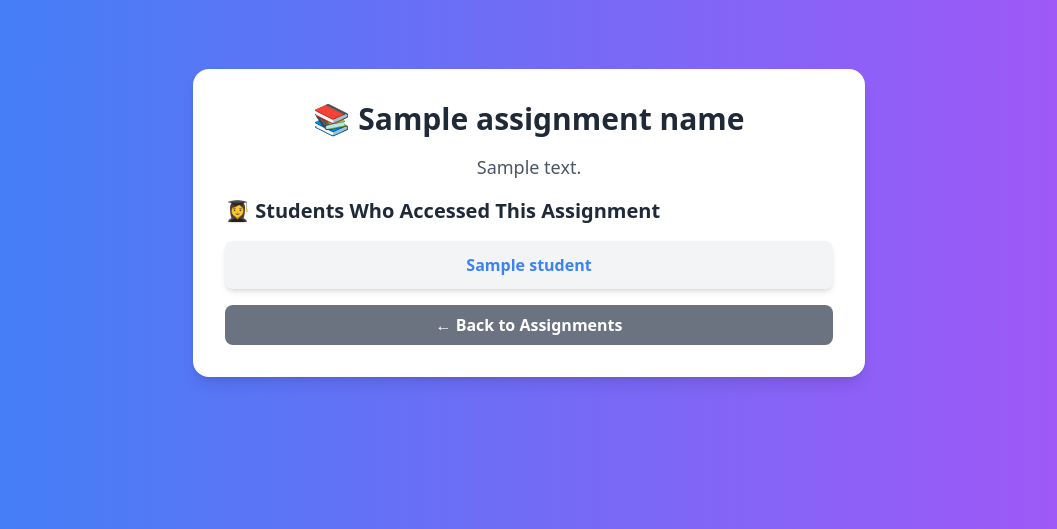
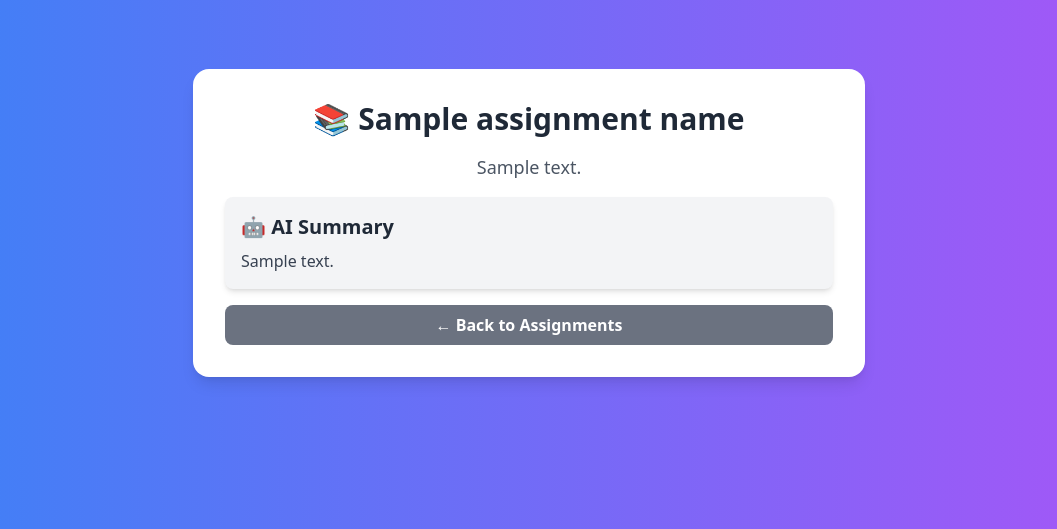
Before and after one commit to ArthurAllilaire/icnoslack, a Flask app: template templates/assignment_details.html in a window 1280 px wide. Shown: the part 177-706 px from the top of the page, without its empty margins (111-1168 px from the left). Run offline with Flask 3, Linux system fonts and the light colour scheme; the template is opened without the code that fills it: most values are stand-ins (such as "Sample title", 1, 10 or a date in 2020); some libraries are stand-ins or nearby versions.

Commit message:
feat(add ai summary to html)

```diff
--- a/app.py
+++ b/app.py
@@ -276,7 +276,7 @@ def teacher():
     assignments = get_assignments()
     return render_template('teacher.html', assignments=assignments)
 
-@app.route('/teacherSummary')
+
 def summary(assignment_id):
     conn = sqlite3.connect('my_database.db')
     cursor = conn.cursor()
@@ -289,7 +289,7 @@ def summary(assignment_id):
     history = cursor.fetchall()
     conn.close()
     summary = get_ai_summary(history)
-
+    return summary
 
 @app.route('/uploadAssignment', methods=['POST'])
 def uploadAssignment():
@@ -369,10 +369,11 @@ def assignment_details(assignment_id):
     if not assignment:
         return "Assignment not found", 404
 
+
     return render_template('assignment_details.html', assignment_id=assignment_id,
                            assignment_name=assignment[0],
                            assignment_description=assignment[1],
-                           students=students)
+                           students=students, summary=summary(str(assignment_id)))
 
 if __name__ == '__main__':
     app.run(debug=True)
--- a/templates/assignment_details.html
+++ b/templates/assignment_details.html
@@ -12,14 +12,11 @@
         <h1 class="text-3xl font-bold mb-4 text-center">📚 {{ assignment_name }}</h1>
         <p class="text-lg text-gray-600 text-center mb-6">{{ assignment_description }}</p>
 
-        <h2 class="text-xl font-semibold mb-2">👩‍🎓 Students Who Accessed This Assignment</h2>
-        <div class="space-y-2">
-            {% for student in students %}
-                <a href="{{ url_for('student_chat_history', assignment_id=assignment_id, student_name=student) }}"
-                   class="block p-3 bg-gray-100 rounded-lg shadow-md text-blue-500 font-semibold text-center hover:bg-gray-200 transition duration-300">
-                    {{ student }}
-                </a>
-            {% endfor %}
+
+
+        <div class="bg-gray-100 p-4 rounded-lg shadow-md">
+            <h3 class="text-xl font-semibold mb-2">🤖 AI Summary</h3>
+            <p class="text-gray-700">{{ summary }}</p>
         </div>
 
         <button onclick="window.history.back();"
```
Also changed, not shown: ai_func.py (+5 -3 lines).
